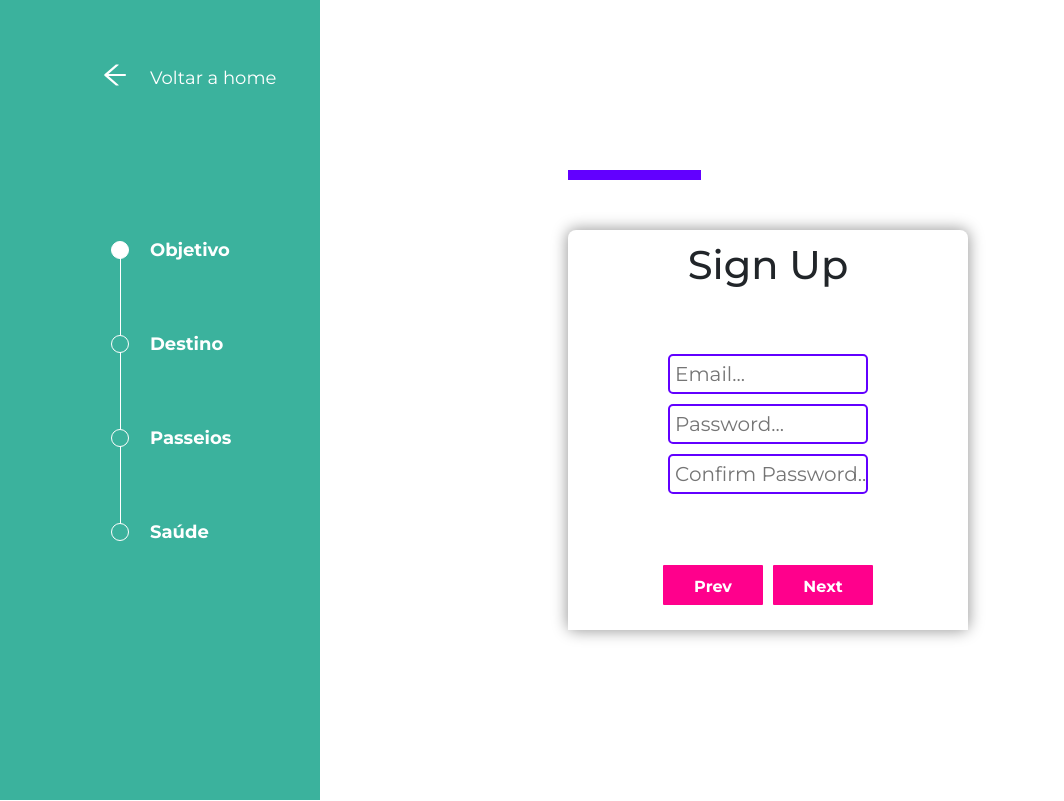
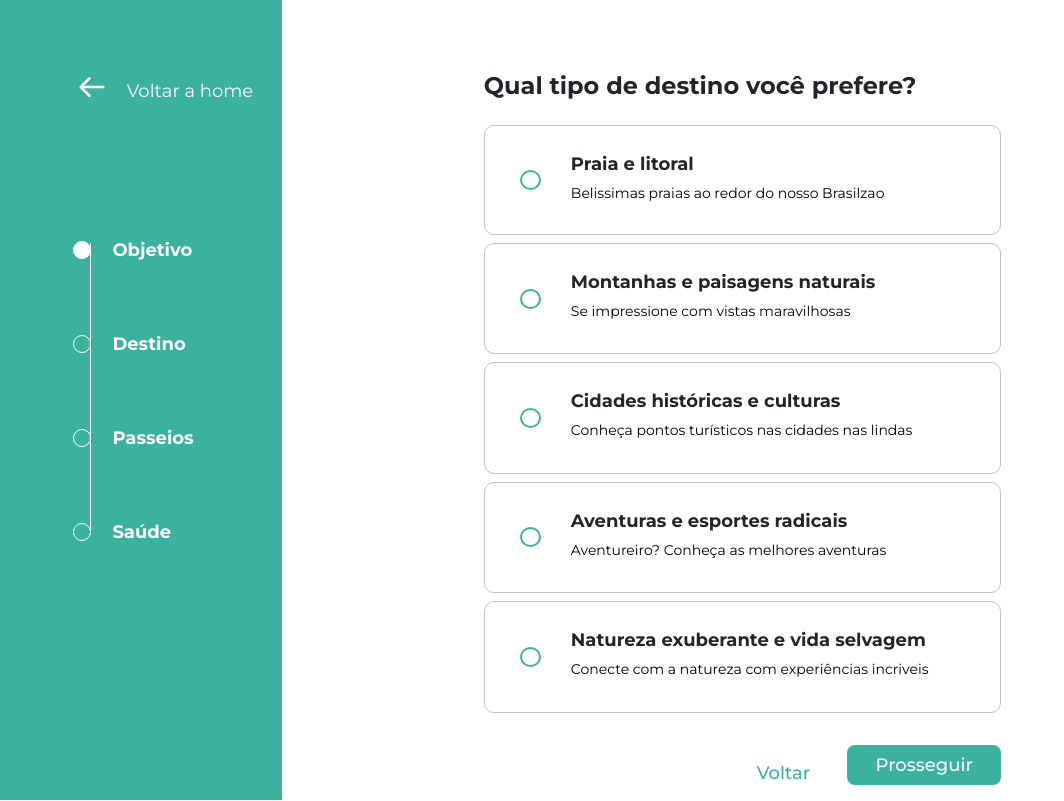
Before and after one commit to StartFuture/novi-frontend, a React (Create React App) app: page /interview in a window 1280 px wide. Shown: the whole page, without its empty margins (0-1064 px from the left). Built offline with nearby package versions, Linux system fonts and the light colour scheme; the HTML template or start-up script is replaced by a standard one.

Commit message:
feat(Quest): Implement first question of questionary

```diff
--- a/src/AppRoutes.jsx
+++ b/src/AppRoutes.jsx
@@ -10,7 +10,6 @@ import Login from "./pages/login/index";
 import InterviewStart from "./pages/interviewStart";
 import Registro from "./pages/registerPage/assets/css/img/svg/index";
 import TermsConditionsPage from "./pages/termsConditions/index";
-import InterviewTypeDestiny from "./pages/interview/interviewTypeDestiny/index";
 import Interview from "pages/interview";
 
 import { AuthProvider } from "contexts/auth";
@@ -27,7 +26,6 @@ const AppRoutes = () => {
                 <Route exact path="/interviewStart" element={<InterviewStart />}></Route>
                 <Route exact path="/registro" element={<Registro />}></Route>
                 <Route exact path="/terms-conditions" element={<TermsConditionsPage/>}></Route>
-                <Route exact path="/interview-type-destiny" element={<InterviewTypeDestiny/>}></Route>
                 <Route exact path="/interview" element={<Interview/>}></Route>
             </Routes>
         </AuthProvider>
--- a/src/pages/interview/components/buttonBack/index.jsx
+++ b/src/pages/interview/components/buttonBack/index.jsx
@@ -2,14 +2,14 @@ import React, { Component } from "react";
 import { Link } from "react-router-dom";
 
 import { Container } from "./styles";
-import { AiOutlineArrowLeft } from "react-icons/ai";
+import { HiOutlineArrowLeft } from "react-icons/hi";
 
 export default class ButtonBack extends Component {
     render() {
         return (
           <Link to="/home" style={{textDecoration: "none"}}>
             <Container>
-              <AiOutlineArrowLeft style={{ fontSize: "30px", marginRight: "20px", color: "#ffff"}}/>
+              <HiOutlineArrowLeft style={{ fontSize: "30px", marginRight: "20px", color: "#ffff"}}/>
               <p>Voltar a home</p>
             </Container>
           </Link>
--- a/src/pages/interview/components/buttonBack/styles.ts
+++ b/src/pages/interview/components/buttonBack/styles.ts
@@ -6,12 +6,12 @@ export const Container = styled.button`
   text-align: center;
   border: none;
   background: none;
-  margin: 60px auto auto 100px;
+  margin: 9vh auto auto 6vw;
   color: #ffff;
   cursor: pointer;
 
   p {
     font-size: 18px;
-    margin-top: 5px;
+    margin-top: .7vh;
   }
 `;
--- /dev/null
+++ b/src/pages/interview/components/interviewTypeDestiny/index.jsx
@@ -0,0 +1,63 @@
+import React from "react";
+
+import { FormStyled } from "./styles";
+
+function InterviewTypeDestiny(){
+    return(
+        <FormStyled>
+        <h1 className="titleDestinyType">Qual tipo de destino você prefere?</h1>
+        <div className="formCheckbox">
+            <label className="custom-radio-btn">
+                <input type="radio" name="optionDestinyType" id="optionDestinyType1"/>
+                <span className="checkmark"></span>
+            </label>
+            <div className="descriptionDestinyType">
+                <label className="labelDestinyType" htmlFor="optionDestinyType1">Praia e litoral</label>
+                <small>Belissimas praias ao redor do nosso Brasilzao</small>
+            </div>
+        </div>
+        <div className="formCheckbox">
+            <label className="custom-radio-btn">
+                <input type="radio" name="optionDestinyType" id="optionDestinyType2"/>
+                <span className="checkmark"></span>
+            </label>
+            <div className="descriptionDestinyType">
+                <label className="labelDestinyType" htmlFor="optionDestinyType2">Montanhas e paisagens naturais</label>
+                <small>Se impressione com vistas maravilhosas</small>
+            </div>
+        </div>
+        <div className="formCheckbox">
+            <label className="custom-radio-btn">
+                <input type="radio" name="optionDestinyType" id="optionDestinyType3"/>
+                <span className="checkmark"></span>
+            </label>
+            <div className="descriptionDestinyType">
+                <label className="labelDestinyType" htmlFor="optionDestinyType3">Cidades históricas e culturas</label>
+                <small>Conheça pontos turísticos nas cidades nas lindas</small>
+            </div>
+        </div>
+        <div className="formCheckbox">
+            <label className="custom-radio-btn">
+                <input type="radio" name="optionDestinyType" id="optionDestinyType3"/>
+                <span className="checkmark"></span>
+            </label>
+            <div className="descriptionDestinyType">
+                <label className="labelDestinyType" htmlFor="optionDestinyType3">Aventuras e esportes radicais </label>
+                <small>Aventureiro? Conheça as melhores aventuras</small>
+            </div>
+        </div>
+        <div className="formCheckbox">
+            <label className="custom-radio-btn">
+                <input type="radio" name="optionDestinyType" id="optionDestinyType3"/>
+                <span className="checkmark"></span>
+            </label>
+            <div className="descriptionDestinyType">
+                <label className="labelDestinyType" htmlFor="optionDestinyType3">Natureza exuberante e vida selvagem</label>
+                <small>Conecte com a natureza com experiências incriveis</small>
+            </div>
+        </div>
+    </FormStyled>
+    )
+}
+
+export default InterviewTypeDestiny;
--- a/src/pages/interview/interviewTypeDestiny/components/form/styles.ts
+++ b/src/pages/interview/components/interviewTypeDestiny/styles.ts
@@ -4,11 +4,12 @@ export const FormStyled = styled.form`
 
     display: flex;
     flex-direction: column;
-    max-width: 100%;
+    width: 100%;
+    height: 100%;
 
     .titleDestinyType {
         font-size: 24px;
-        margin: 60px 150px 20px 150px;
+        margin: -1vh 0 2vh 8vw;
         font-weight: 600;
     }
 
@@ -30,13 +31,11 @@ export const FormStyled = styled.form`
         border-radius: 50%;
         margin-left: 20px;
         display: flex;
-        justify-content: center;
-        align-items: center;
     }
 
     .custom-radio-btn .checkmark {
-        width: calc(100% - 7px);
-        height: calc(100% - 7px);
+        width: 100%;
+        height: 100%;
         border-radius: 50%;
         background-color: ${props => props.theme.colors.primaryColor};
         display: inline-block;
@@ -52,14 +51,13 @@ export const FormStyled = styled.form`
         opacity: 1
     }
 
-
     .formCheckbox {
         display: flex;
         flex-direction: row;
         align-items: center;
         border: 1px solid ${props => props.theme.colors.lightGreyColor};
         padding: 15px;
-        margin: 8px 150px;
+        margin: 1vh 14vw 0 8vw ;
         border-radius: 10px;
     }
 
--- a/src/pages/interview/index.jsx
+++ b/src/pages/interview/index.jsx
@@ -4,7 +4,9 @@ import SignUpInfo from "./teste/SignUpInfo";
 import PersonalInfo from "./teste/PersonalInfo";
 import OtherInfo from "./teste/OtherInfo";
 
-import { Container, LeftContainer, MainContainer, FormStyled, NavStyled } from "./styles";
+import InterviewTypeDestiny from "./components/interviewTypeDestiny";
+
+import { Container, LeftContainer, MainContainer, FormStyled, NavStyled, Footer, ButtonPrev, ButtonNext } from "./styles";
 
 import ButtonBack from "./components/buttonBack";
 
@@ -28,11 +30,11 @@ function Interview(){
     other: "",
   });
 
-  const FormTitles = ["Sign Up", "Personal Info", "Other", "Last"];
+  const FormTitles = ["Qual o tipo de destino você prefere?", "Personal Info", "Other", "Last"];
 
   const PageDisplay = () => {
     if (page === 0) {
-      return <SignUpInfo formData={formData} setFormData={setFormData} />;
+      return <InterviewTypeDestiny formData={formData} setFormData={setFormData} />;
     } else if (page === 1) {
       return <PersonalInfo formData={formData} setFormData={setFormData} />;
     } else {
@@ -56,27 +58,21 @@ function Interview(){
                 </LeftContainer>
                 <MainContainer>
                     <FormStyled>
-
-                    <div className="progressbar">
-                        <div
-                        style={{ width: page === 0 ? "33.3%" : page == 1 ? "66.6%" : "100%" }}
-                        ></div>
-                    </div>
                         <div className="form-container">
-                        <div className="header">
+                            {/* <div className="header">
                                 <h1>{FormTitles[page]}</h1>
-                        </div>
+                            </div> */}
                             <div className="body">{PageDisplay()}</div>
-                        <div className="footer">
-                        <button
+                            <Footer>
+                                <ButtonPrev
                                     disabled={page == 0}
                                     onClick={() => {
                                     setPage((currPage) => currPage - 1);
                                     }}
                                 >
-                            Prev
-                        </button>
-                        <button
+                                    Voltar
+                                </ButtonPrev>
+                                <ButtonNext
                                     onClick={() => {
                                     if (page === FormTitles.length - 1) {
                                         alert("FORM SUBMITTED");
@@ -86,9 +82,9 @@ function Interview(){
                                     }
                                     }}
                                 >
-                            {page === FormTitles.length - 1 ? "Submit" : "Next"}
-                        </button>
-                        </div>
+                                    {page === FormTitles.length - 1 ? "Submit" : "Prosseguir"}
+                                </ButtonNext>
+                            </Footer>
                         </div>
                     </FormStyled>
                 </MainContainer>
--- a/src/pages/interview/interviewTypeDestiny/components/buttonBack/index.jsx
+++ /dev/null
@@ -1,18 +0,0 @@
-import React, { Component } from "react";
-import { Link } from "react-router-dom";
-
-import { Container } from "./styles";
-import { AiOutlineArrowLeft } from "react-icons/ai";
-
-export default class ButtonBack extends Component {
-    render() {
-        return (
-          <Link to="/home" style={{textDecoration: "none"}}>
-            <Container>
-              <AiOutlineArrowLeft style={{ fontSize: "30px", marginRight: "20px", color: "#ffff"}}/>
-              <p>Voltar a home</p>
-            </Container>
-          </Link>
-        );
-      }
-}
--- a/src/pages/interview/interviewTypeDestiny/components/buttonBack/styles.ts
+++ /dev/null
@@ -1,17 +0,0 @@
-import styled from "styled-components";
-
-export const Container = styled.button`
-  display: flex;
-  height: 22px;
-  text-align: center;
-  border: none;
-  background: none;
-  margin: 60px auto auto 80px;
-  color: #ffff;
-  cursor: pointer;
-
-  p {
-    font-size: 18px;
-    margin-top: 5px;
-  }
-`;
--- a/src/pages/interview/interviewTypeDestiny/components/form/index.jsx
+++ /dev/null
@@ -1,44 +0,0 @@
-import React from "react";
-
-import { FormStyled } from "./styles";
-
-function Form(){
-    return(
-        <FormStyled>
-            <h1 className="titleDestinyType">Qual tipo de destino você prefere?</h1>
-            <div className="formCheckbox">
-                <label className="custom-radio-btn">
-                    <input type="radio" name="optionDestinyType" id="optionDestinyType1"/>
-                    <span className="checkmark"></span>
-                </label>
-                <div className="descriptionDestinyType">
-                    <label className="labelDestinyType" htmlFor="optionDestinyType1">Praia </label>
-                    <small>Belissimas praias ao redor do nosso Brasilzao</small>
-                </div>
-            </div>
-            <div className="formCheckbox">
-                <label className="custom-radio-btn">
-                    <input type="radio" name="optionDestinyType" id="optionDestinyType2"/>
-                    <span className="checkmark"></span>
-                </label>
-                <div className="descriptionDestinyType">
-                    <label className="labelDestinyType" htmlFor="optionDestinyType2">Natureza </label>
-                    <small>Conecte com a natureza com experiências incriveis</small>
-                </div>
-            </div>
-            <div className="formCheckbox">
-                <label className="custom-radio-btn">
-                    <input type="radio" name="optionDestinyType" id="optionDestinyType3"/>
-                    <span className="checkmark"></span>
-                </label>
-                <div className="descriptionDestinyType">
-                    <label className="labelDestinyType" htmlFor="optionDestinyType3">Urbano </label>
-                    <small>Conheça pontos turísticos nas cidades nas lindas</small>
-                </div>
-            </div>
-        </FormStyled>
-
-    );
-}
-
-export default Form;
--- a/src/pages/interview/interviewTypeDestiny/index.jsx
+++ /dev/null
@@ -1,19 +0,0 @@
-import React from "react";
-import { Container, LeftContainer, MainContainer } from "./styles";
-import ButtonBack from "./components/buttonBack";
-import Form from "./components/form";
-
-function InterviewTypeDestiny(){
-    return(
-        <Container>
-            <LeftContainer>
-                <ButtonBack/>
-            </LeftContainer>
-            <MainContainer>
-                <Form/>
-            </MainContainer>
-        </Container>
-    )
-}
-
-export default InterviewTypeDestiny;
--- a/src/pages/interview/interviewTypeDestiny/styles.ts
+++ /dev/null
@@ -1,17 +0,0 @@
-import styled from "styled-components";
-
-export const Container = styled.div`
-    display: flex;
-    flex-direction: row;
-`
-
-export const LeftContainer = styled.div`
-    width: 35vw;
-    background-color: ${props => props.theme.colors.primaryColor};
-    height: 100vh;
-`;
-
-export const MainContainer = styled.div`
-    width: 70vw;
-    height: 100vh;
-`;
--- a/src/pages/interview/styles.ts
+++ b/src/pages/interview/styles.ts
@@ -6,13 +6,13 @@ export const Container = styled.div`
 `
 
 export const LeftContainer = styled.div`
-    width: 25vw;
+    width: 22vw;
     background-color: ${props => props.theme.colors.primaryColor};
     height: 100vh;
 `;
 
 export const MainContainer = styled.div`
-    width: 70vw;
+    width: 78vw;
     height: 100vh;
 `;
 
@@ -26,44 +26,21 @@ export const FormStyled = styled.div`
     align-items: center;
 
     .form-container {
-        width: 400px;
-        height: 400px;
-        background-color: white;
-        border-radius: 8px;
-        box-shadow: 0 0 15px 1px rgba(0, 0, 0, 0.4);
-        display: flex;
-        flex-direction: column;
+        // display: flex;
+        // flex-direction: column;
+        // background-color: blue;
+        width: 80%;
+        height: 80%;
       }
 
       .form-container .header {
-        flex: 20%;
-        display: grid;
-        place-items: center;
+        display: flex;
+        justify-content: flex-init;
+        margin: 9vh 0 5vh 15vw;
       }
 
       .form-container .body {
-        flex: 60%;
-      }
 
-      .form-container .footer {
-        flex: 20%;
-        display: flex;
-        justify-content: center;
-      }
-
-      .form-container .footer button {
-        border-radius: 7px;
-        width: 100px;
-        height: 40px;
-        background-color: rgb(255, 0, 140);
-        font-weight: bold;
-        color: white;
-        border: 0 none;
-        border-radius: 1px;
-        cursor: pointer;
-        padding: 10px 5px;
-        margin: 10px 5px;
-        margin: 5px;
       }
 
       .sign-up-container {
@@ -100,20 +77,6 @@ export const FormStyled = styled.div`
         font-size: 20px;
       }
 
-      /* PROGRESS BAR */
-      .progressbar {
-        width: 400px;
-        height: 10px;
-        background-color: white;
-        margin-bottom: 50px;
-      }
-
-      .progressbar div {
-        width: 33.3%;
-        height: 100%;
-        background-color: rgb(98, 0, 255);
-      }
-
       .other-info-container {
         height: 100%;
         width: 100%;
@@ -143,12 +106,12 @@ export const FormStyled = styled.div`
 
 export const NavStyled = styled.nav`
   position: absolute;
-  top: 50%;
+  top: 50vh;
   transform: translateY(-50%);
   background-color: ${props => props.theme.colors.primaryColor};
 
   ul {
-    padding-left: 140px;
+    padding-left: 8vw;
     position: relative;
     list-style: none;
   }
@@ -158,7 +121,7 @@ export const NavStyled = styled.nav`
     position: absolute;
     width: 1px;
     height: calc(100% - 85px);
-    left: 120px;
+    left: 7vw;
     top: 10px;
     background: #FFF;
     z-index: -1;
@@ -201,3 +164,34 @@ export const NavStyled = styled.nav`
     background: #FFF;
   }
 `;
+
+export const Footer = styled.div`
+  display: flex;
+  margin-top: 4vh;
+  margin-right: 14vw;
+  justify-content: flex-end;
+`;
+
+export const ButtonPrev = styled.button`
+  color: ${props => props.theme.colors.primaryColor};
+  border: none;
+  background-color: white;
+  width: 10vw;
+  height: 7vh;
+  font-family: ${props => props.theme.fonts.fontMontserrat};
+  font-size: 18px;
+  font-weight: 500;
+`;
+
+export const ButtonNext = styled.button`
+  color: white;
+  border: none;
+  background-color: ${props => props.theme.colors.primaryColor};
+  width: 12vw;
+  height: 5vh;
+  font-family: ${props => props.theme.fonts.fontMontserrat};
+  font-size: 18px;
+  font-weight: 500;
+  border-radius: 8px;
+
+`;
```
Lines whose indentation alone changed are shown as unchanged.
